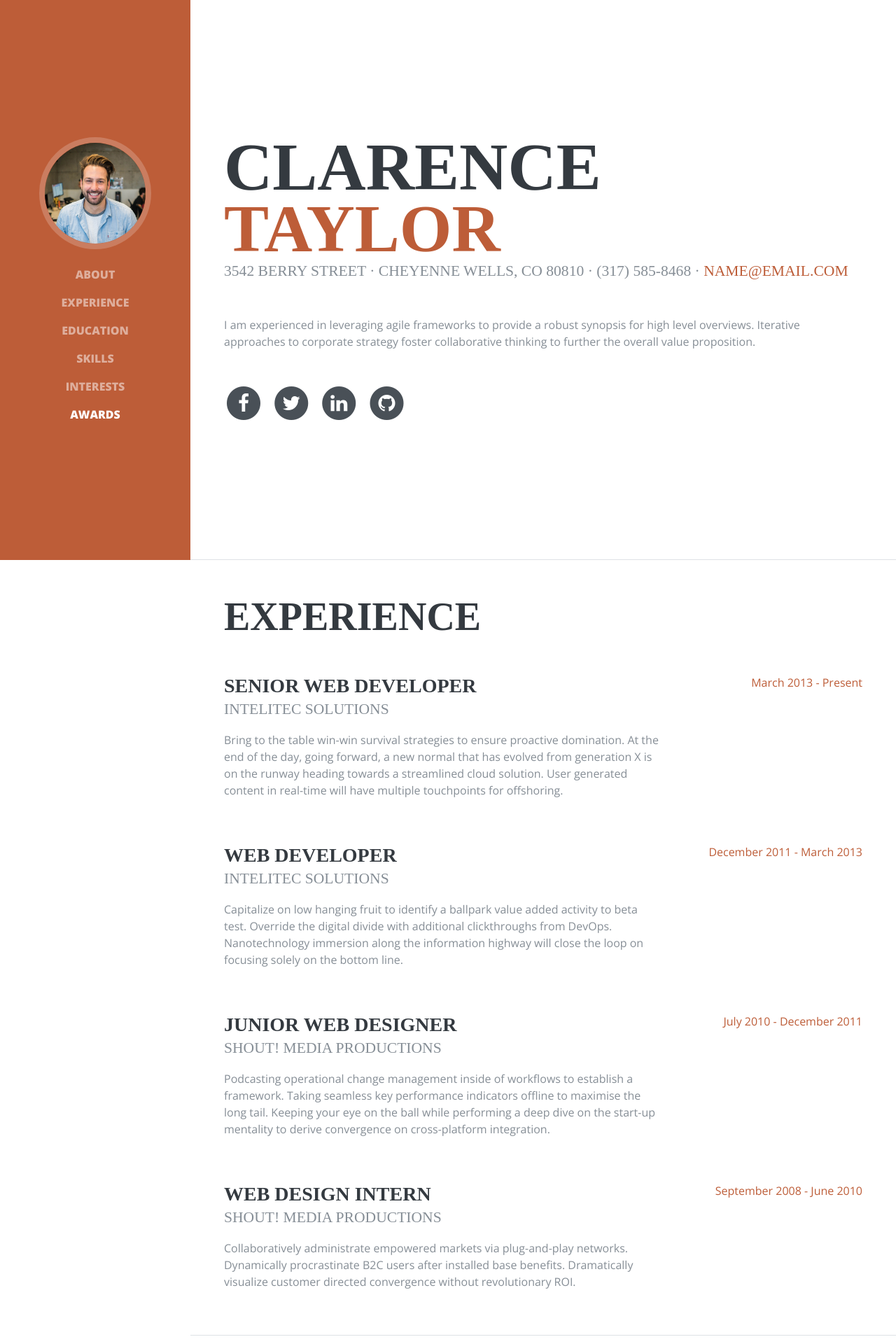
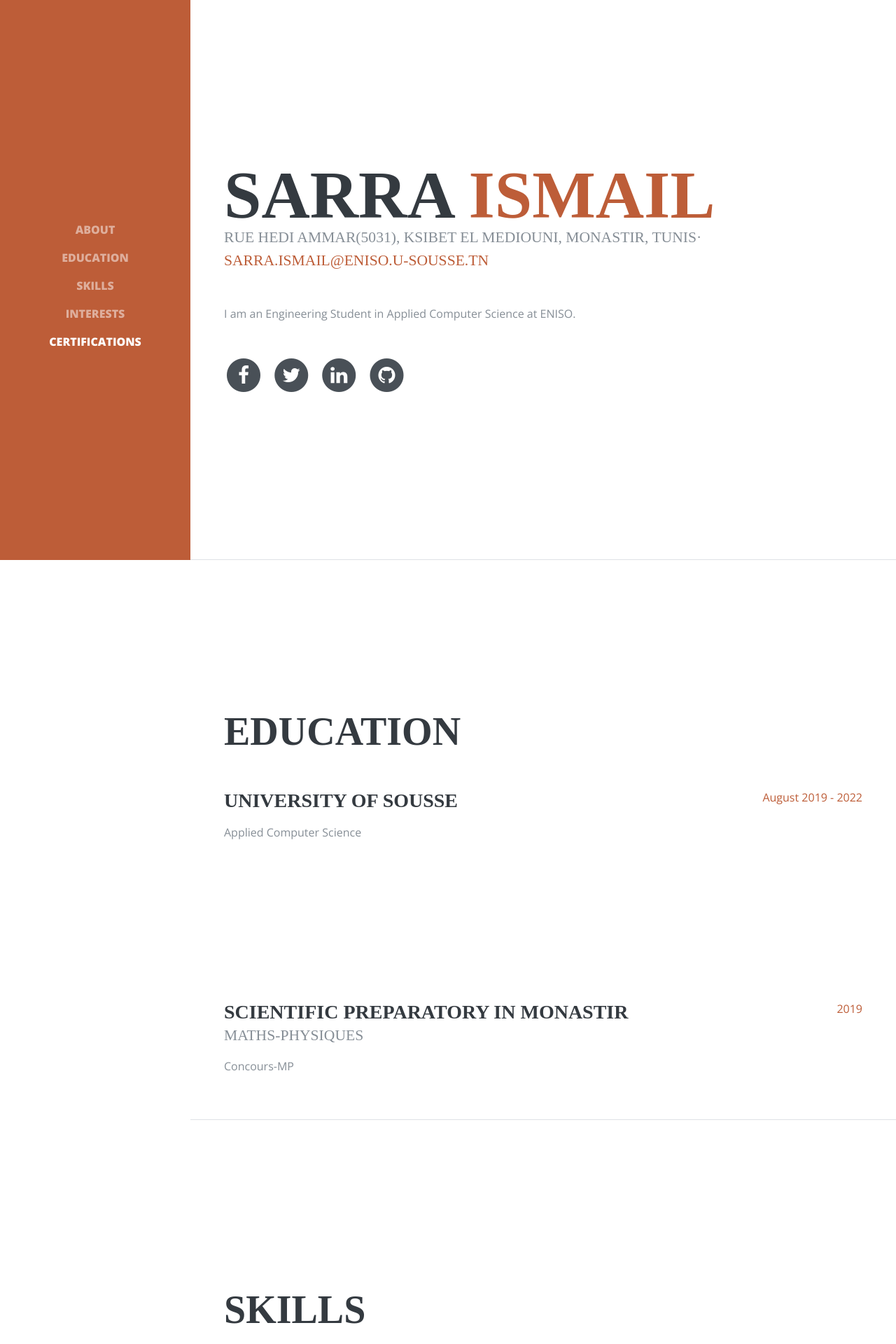
Before and after one commit to SarraISMAIL/portfolio, a Django app: page / in a window 1280 px wide. Shown: the top 1920 px of the page at 70% size. Run offline with Django 3.2, Linux system fonts and the light colour scheme; some libraries are stand-ins or nearby versions; some web fonts are replaced.

Commit message:
customize template

```diff
--- a/project/templates/project/index.html
+++ b/project/templates/project/index.html
@@ -10,7 +10,7 @@
     <meta name="description" content="">
     <meta name="author" content="">
 
-    <title>Resume - Start Bootstrap Theme</title>
+    <title>Resume</title>
 
     <!-- Bootstrap core CSS -->
     <link href="{% static 'vendor/bootstrap/css/bootstrap.min.css' %}" rel="stylesheet">
@@ -30,9 +30,9 @@
 
     <nav class="navbar navbar-expand-lg navbar-dark bg-primary fixed-top" id="sideNav">
       <a class="navbar-brand js-scroll-trigger" href="#page-top">
-        <span class="d-block d-lg-none">Start Bootstrap</span>
+        <span class="d-block d-lg-none">Sarra ISMAIL</span>
         <span class="d-none d-lg-block">
-          <img class="img-fluid img-profile rounded-circle mx-auto mb-2" src="img/profile.jpg" alt="">
+        <!-- <img class="img-fluid img-profile rounded-circle mx-auto mb-2" src="{% static 'img/profile.jpg' %}" alt=""> -->
         </span>
       </a>
       <button class="navbar-toggler" type="button" data-toggle="collapse" data-target="#navbarSupportedContent" aria-controls="navbarSupportedContent" aria-expanded="false" aria-label="Toggle navigation">
@@ -43,9 +43,7 @@
           <li class="nav-item">
             <a class="nav-link js-scroll-trigger" href="#about">About</a>
           </li>
-          <li class="nav-item">
-            <a class="nav-link js-scroll-trigger" href="#experience">Experience</a>
-          </li>
+
           <li class="nav-item">
             <a class="nav-link js-scroll-trigger" href="#education">Education</a>
           </li>
@@ -56,7 +54,7 @@
             <a class="nav-link js-scroll-trigger" href="#interests">Interests</a>
           </li>
           <li class="nav-item">
-            <a class="nav-link js-scroll-trigger" href="#awards">Awards</a>
+            <a class="nav-link js-scroll-trigger" href="#awards">Certifications</a>
           </li>
         </ul>
       </div>
@@ -66,13 +64,13 @@
 
       <section class="resume-section p-3 p-lg-5 d-flex d-column" id="about">
         <div class="my-auto">
-          <h1 class="mb-0">Clarence
-            <span class="text-primary">Taylor</span>
+          <h1 class="mb-0">Sarra
+            <span class="text-primary">ISMAIL</span>
           </h1>
-          <div class="subheading mb-5">3542 Berry Street · Cheyenne Wells, CO 80810 · (317) 585-8468 ·
-            <a href="mailto:name@email.com">name@email.com</a>
+          <div class="subheading mb-5">Rue Hedi Ammar(5031), Ksibet El Mediouni, Monastir, Tunis·
+            <a href="mailto:name@email.com">sarra.ismail@eniso.u-Sousse.tn</a>
           </div>
-          <p class="mb-5">I am experienced in leveraging agile frameworks to provide a robust synopsis for high level overviews. Iterative approaches to corporate strategy foster collaborative thinking to further the overall value proposition.</p>
+          <p class="mb-5">I am an Engineering Student in Applied Computer Science at ENISO.</p>
           <ul class="list-inline list-social-icons mb-0">
             <li class="list-inline-item">
               <a href="#">
@@ -109,8 +107,8 @@
           </ul>
         </div>
       </section>
-
-      <section class="resume-section p-3 p-lg-5 d-flex flex-column" id="experience">
+        <!--
+      <section> class="resume-section p-3 p-lg-5 d-flex flex-column" id="experience">
         <div class="my-auto">
           <h2 class="mb-5">Experience</h2>
 
@@ -161,6 +159,7 @@
         </div>
 
       </section>
+    -->
 
       <section class="resume-section p-3 p-lg-5 d-flex flex-column" id="education">
         <div class="my-auto">
@@ -168,24 +167,26 @@
 
           <div class="resume-item d-flex flex-column flex-md-row mb-5">
             <div class="resume-content mr-auto">
-              <h3 class="mb-0">University of Colorado Boulder</h3>
-              <div class="subheading mb-3">Bachelor of Science</div>
-              <div>Computer Science - Web Development Track</div>
-              <p>GPA: 3.23</p>
+              <h3 class="mb-0">University of Sousse</h3>
+              <div class="subheading mb-3"></div>
+              <div> Applied Computer Science </div>
+              <p></p>
             </div>
             <div class="resume-date text-md-right">
-              <span class="text-primary">August 2006 - May 2010</span>
+              <span class="text-primary">August 2019 - 2022</span>
             </div>
           </div>
 
+
+          </div>
           <div class="resume-item d-flex flex-column flex-md-row">
             <div class="resume-content mr-auto">
-              <h3 class="mb-0">James Buchanan High School</h3>
-              <div class="subheading mb-3">Technology Magnet Program</div>
-              <p>GPA: 3.56</p>
+              <h3 class="mb-0">Scientific Preparatory in Monastir</h3>
+              <div class="subheading mb-3">Maths-Physiques</div>
+              <p>Concours-MP</p>
             </div>
             <div class="resume-date text-md-right">
-              <span class="text-primary">August 2002 - May 2006</span>
+              <span class="text-primary">2019</span>
             </div>
           </div>
 
@@ -198,25 +199,25 @@
 
           <div class="subheading mb-3">Programming Languages &amp; Tools</div>
           <ul class="list-inline list-icons">
-            <li class="list-inline-item">
+            <li class="list-inline-item">C,
               <i class="devicons devicons-html5"></i>
             </li>
-            <li class="list-inline-item">
+            <li class="list-inline-item">Python,
               <i class="devicons devicons-css3"></i>
             </li>
-            <li class="list-inline-item">
+            <li class="list-inline-item">Java,
               <i class="devicons devicons-javascript"></i>
             </li>
-            <li class="list-inline-item">
+            <li class="list-inline-item">Linux,
               <i class="devicons devicons-jquery"></i>
             </li>
-            <li class="list-inline-item">
+            <li class="list-inline-item">OOP,
               <i class="devicons devicons-sass"></i>
             </li>
-            <li class="list-inline-item">
+            <li class="list-inline-item">Arduino,
               <i class="devicons devicons-less"></i>
             </li>
-            <li class="list-inline-item">
+            <li class="list-inline-item">Scrum.
               <i class="devicons devicons-bootstrap"></i>
             </li>
             <li class="list-inline-item">
@@ -232,6 +233,7 @@
               <i class="devicons devicons-npm"></i>
             </li>
           </ul>
+          <!--
 
           <div class="subheading mb-3">Workflow</div>
           <ul class="fa-ul mb-0">
@@ -249,47 +251,42 @@
               Agile Development &amp; Scrum</li>
           </ul>
         </div>
+      -->
       </section>
 
       <section class="resume-section p-3 p-lg-5 d-flex flex-column" id="interests">
         <div class="my-auto">
           <h2 class="mb-5">Interests</h2>
-          <p>Apart from being a web developer, I enjoy most of my time being outdoors. In the winter, I am an avid skiier and novice ice climber. During the warmer months here in Colorado, I enjoy mountain biking, free climbing, and kayaking.</p>
-          <p class="mb-0">When forced indoors, I follow a number of sci-fi and fantasy genre movies and television shows, I am an aspiring chef, and I spend a large amount of my free time exploring the latest technolgy advancements in the front-end web development world.</p>
+          <p>Apart from being a web developer, I enjoy most of my time being outdoors with friends .</p>
+          <p class="mb-0">When forced indoors, I follow a number of sci-fi and fantasy genre movies and television showsand I spend a large amount of my free time exploring the latest technolgy advancements in the front-end web development world.</p>
         </div>
       </section>
 
       <section class="resume-section p-3 p-lg-5 d-flex flex-column" id="awards">
         <div class="my-auto">
-          <h2 class="mb-5">Awards &amp; Certifications</h2>
+          <h2 class="mb-5"> Certifications</h2>
           <ul class="fa-ul mb-0">
             <li>
               <i class="fa-li fa fa-trophy text-warning"></i>
-              Google Analytics Certified Developer</li>
+              Lynda.com : Learning Django
             <li>
               <i class="fa-li fa fa-trophy text-warning"></i>
-              Mobile Web Specialist - Google Certification</li>
+              Coursera: HTML, CSS, and  Javascript for Web DevlopersAnalytics Certified Developer</li>
             <li>
               <i class="fa-li fa fa-trophy text-warning"></i>
-              1<sup>st</sup>
-              Place - University of Colorado Boulder - Emerging Tech Competition 2009</li>
+              Coursera : Introduction à la programmation orientée objet (en Java)</li>
             <li>
               <i class="fa-li fa fa-trophy text-warning"></i>
-              1<sup>st</sup>
-              Place - University of Colorado Boulder - Adobe Creative Jam 2008 (UI Design Category)</li>
+              Coursera : Introduction to the Internet of Things and Embedded Systems</li>
             <li>
               <i class="fa-li fa fa-trophy text-warning"></i>
-              2<sup>nd</sup>
-              Place - University of Colorado Boulder - Emerging Tech Competition 2008</li>
-            <li>
+              Coursera :Linux Tools for Developers</li>
             <li>
               <i class="fa-li fa fa-trophy text-warning"></i>
-              1<sup>st</sup>
-              Place - James Buchanan High School - Hackathon 2006</li>
+              Sololearn : PYTHON 3</li>
             <li>
-              <i class="fa-li fa fa-trophy text-warning"></i>
-              3<sup>rd</sup>
-              Place - James Buchanan High School - Hackathon 2005</li>
+
+
           </ul>
         </div>
       </section>
```
Also changed, not shown: static_in_project/img/profile.jpg (deleted).
